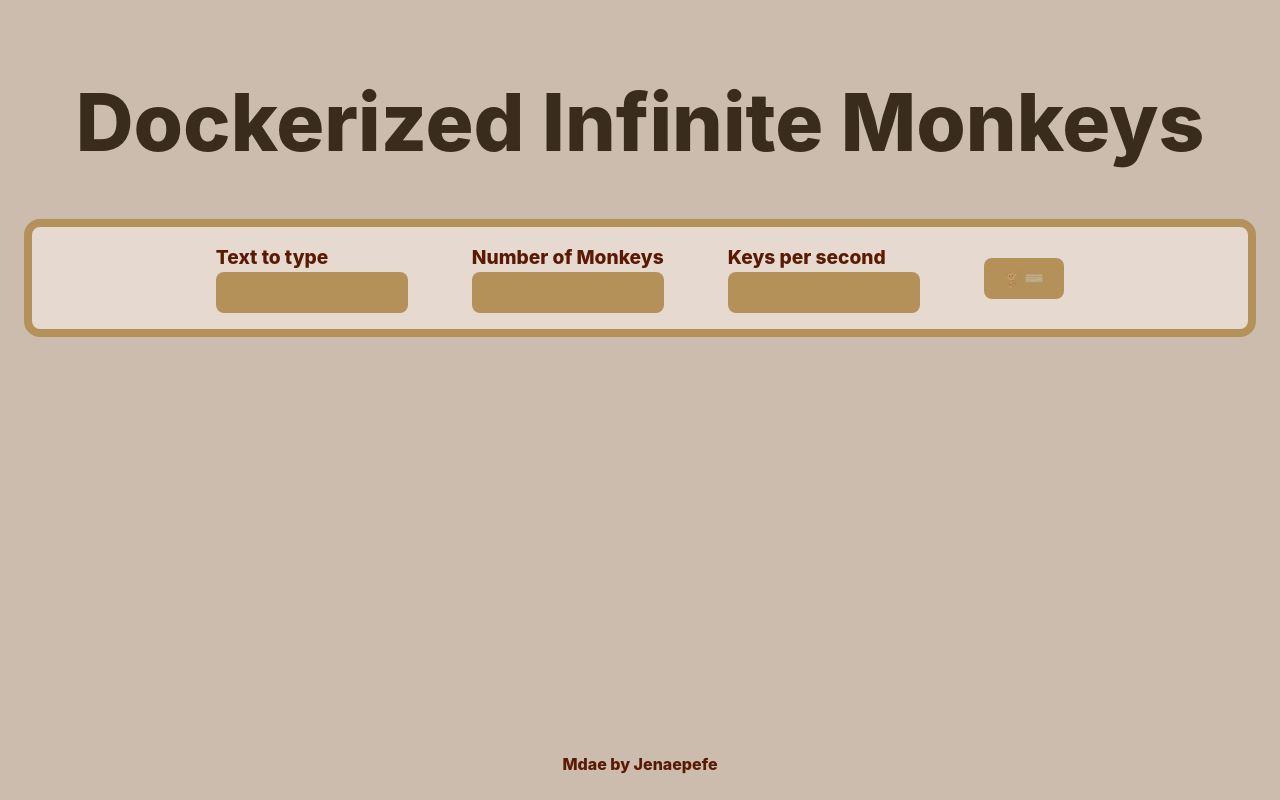
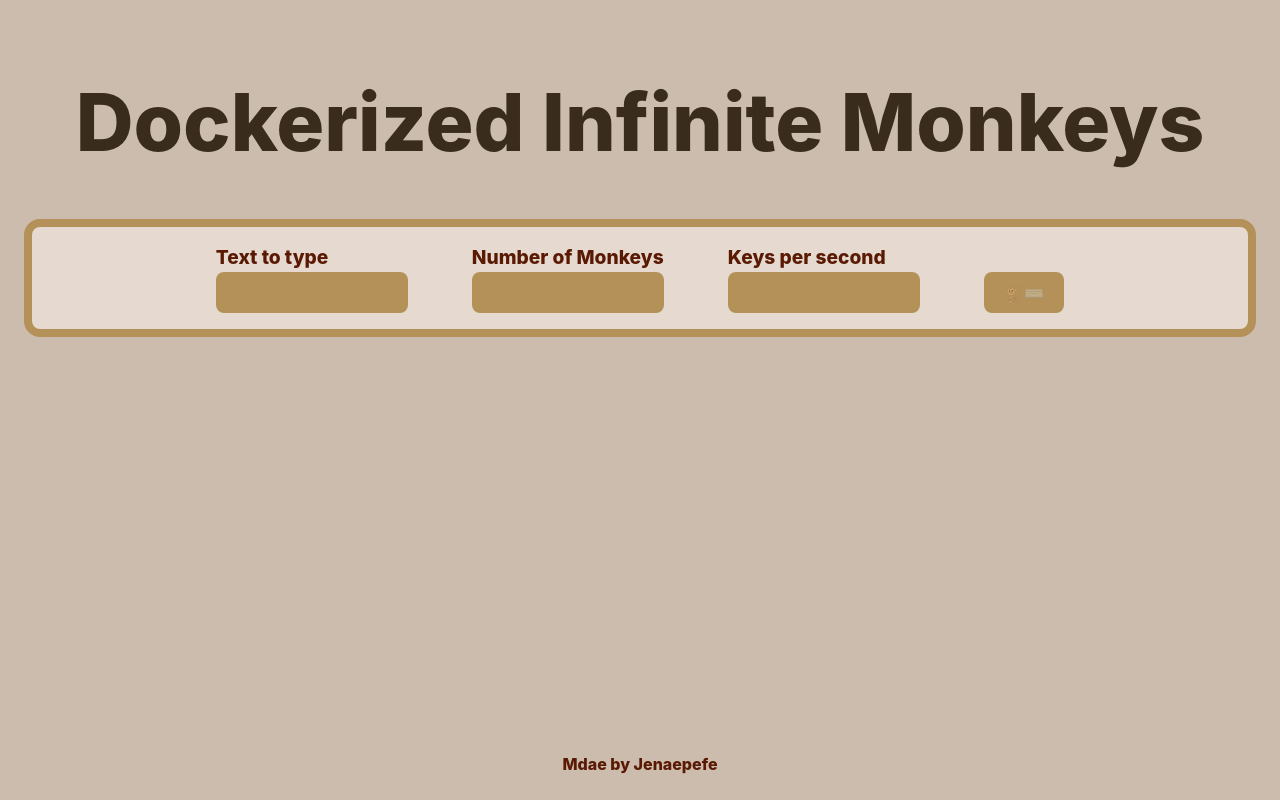
Before and after one commit to Jeanpefe/dockerized-infinite-monkeys, a React (Vite) app: page / in a window 1280 px wide. Built offline with nearby package versions, Linux system fonts and the light colour scheme.

Commit message:
feat: display submit button on the same height as the input fields

```diff
--- a/src/App.css
+++ b/src/App.css
@@ -57,7 +57,12 @@ input {
 	flex-direction: row;
 	align-items: center;
 	justify-content: center;
-	gap: 4rem
+	gap: 4rem;
+
+	button {
+		align-self: flex-end;
+
+	}
 }
 
 @media (max-width: 768px) {
```
